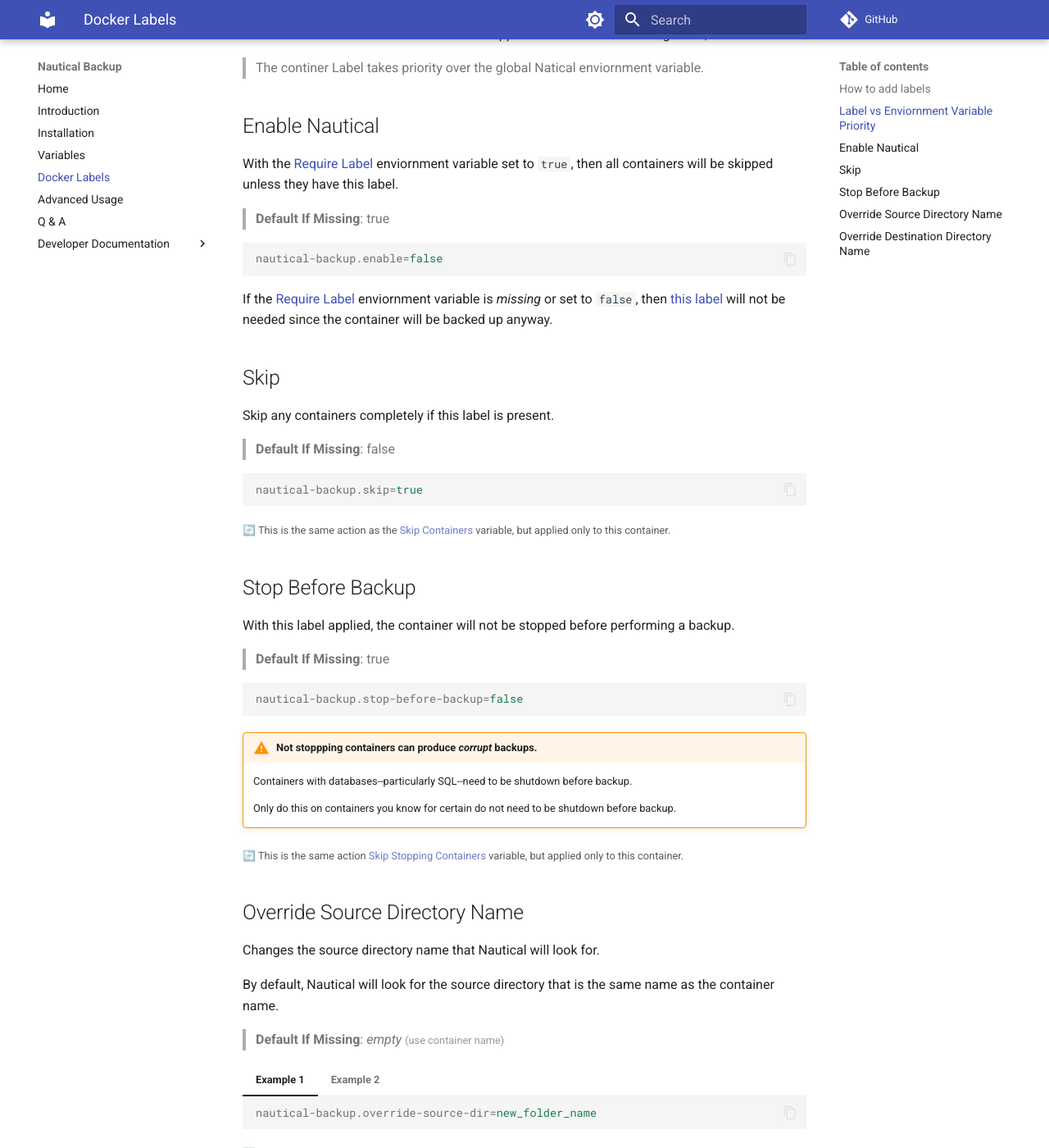
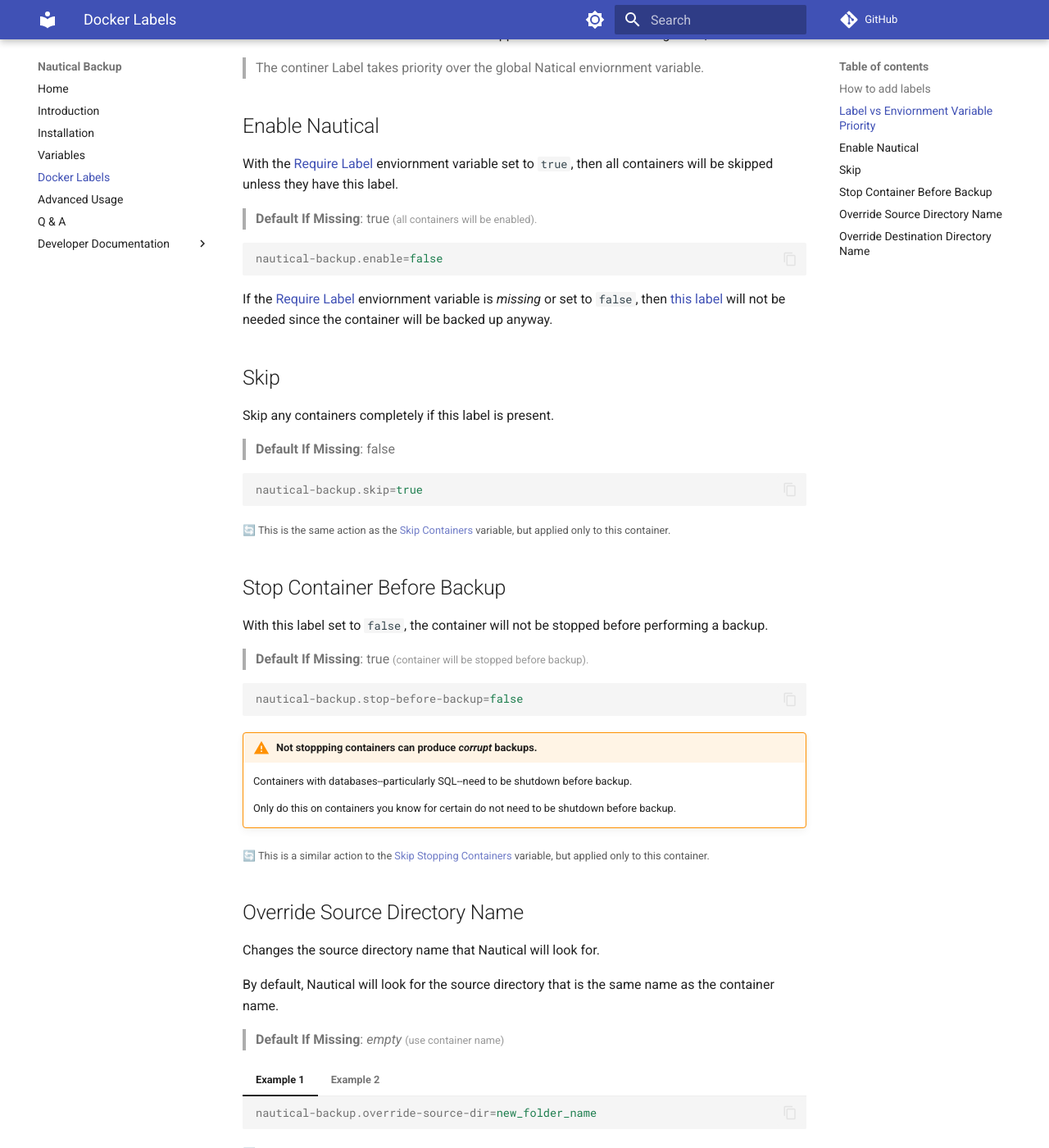
Before and after one commit to Minituff/nautical-backup, an MkDocs documentation site: the page built from docs/labels.md, in a window 1280 px wide and 1400 px high, scrolled down 601 px. Shown: the whole window at 82% size. Built offline with MkDocs 1.6.1 and Material for MkDocs 9.7.7, drawn with Linux system fonts in a browser that asks for light colours; comment, search, counter and statistics services are not loaded.

Commit message:
Update labels.md (#37)

````diff
--- a/docs/labels.md
+++ b/docs/labels.md
@@ -63,7 +63,7 @@
 ## Enable Nautical
 With the [Require Label](./arguments.md#require-label) enviornment variable set to `true`, then all containers will be skipped unless they have this label.
 
-> **Default If Missing**: true
+> **Default If Missing**: true <small> (all containers will be enabled).</small>
 
 ```properties
 nautical-backup.enable=false
@@ -82,11 +82,11 @@
 
 <small>🔄 This is the same action as the [Skip Containers](./arguments.md#skip-containers) variable, but applied only to this container.</small>
 
-## Stop Before Backup
+## Stop Container Before Backup
 
-With this label applied, the container will not be stopped before performing a backup.
+With this label set to `false`, the container will not be stopped before performing a backup.
 
-> **Default If Missing**: true
+> **Default If Missing**: true <small> (container will be stopped before backup).</small>
 
 ```properties
 nautical-backup.stop-before-backup=false
@@ -97,7 +97,7 @@
 
     Only do this on containers you know for certain do not need to be shutdown before backup.
 
-<small>🔄 This is the same action [Skip Stopping Containers](./arguments.md#skip-stopping-containers) variable, but applied only to this container.</small>
+<small>🔄 This is a similar action to the [Skip Stopping Containers](./arguments.md#skip-stopping-containers) variable, but applied only to this container.</small>
 
 ## Override Source Directory Name
 
````
